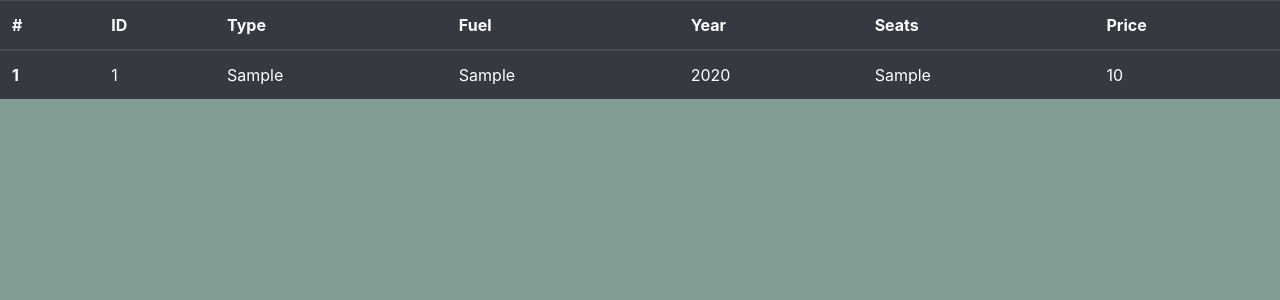
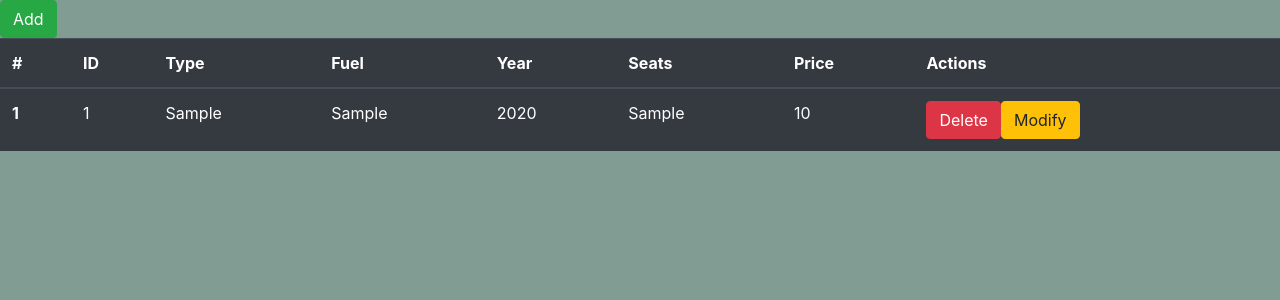
Before and after one commit to milanbalazs/record_management_system, a PHP site: page /index.php in a window 1280 px wide. Shown: the part 68-368 px from the top of the page. Run offline with PHP 8.4, Linux system fonts and the light colour scheme; the visitor is signed in with stand-in values (Sample User, id 1); tables that the repository leaves empty or names only in its code hold one stand-in row (values such as "Sample post").

Commit message:
Add functionality for Delete button. It removes the record from MySQL

```diff
--- a/app/index.php
+++ b/app/index.php
@@ -16,13 +16,24 @@ if($_SERVER['REQUEST_METHOD'] == "POST" and isset($_POST['logout_btn'])) {
     redirect("logout.php");
 }
 
+if($_SERVER['REQUEST_METHOD'] == "POST" and isset($_POST['delete_btn'])) {
+    $sql = "DELETE FROM cars WHERE car_id='" . $_POST['action_value'] . "'";
+    if ($record_management_system_db_conn->query($sql) === TRUE) {
+        // Refresh the page.
+        header("Refresh:0");
+    }
+    else {
+        echo "Error deleting record: " . $record_management_system_db_conn->error;
+    }
+}
+
 ?>
 
 <!DOCTYPE html>
 <html lang="en">
 <head>
     <meta charset="UTF-8">
-    <title>Home</title>
+    <title>RMS</title>
     <link rel="stylesheet" href="https://stackpath.bootstrapcdn.com/bootstrap/4.5.2/css/bootstrap.min.css">
     <link rel="stylesheet" href="index.css">
     <link rel="icon" href="favicon.ico" type="image/x-icon">
@@ -65,6 +76,11 @@ if($_SERVER['REQUEST_METHOD'] == "POST" and isset($_POST['logout_btn'])) {
             <th scope="col">Year</th>
             <th scope="col">Seats</th>
             <th scope="col">Price</th>
+            <?php
+            if(isset($_SESSION["loggedin"]) && $_SESSION["loggedin"] === true){
+                echo '<th scope="col">Actions</th>';
+            }
+            ?>
             </tr>
         </thead>
         <tbody>
@@ -73,9 +89,9 @@ if($_SERVER['REQUEST_METHOD'] == "POST" and isset($_POST['logout_btn'])) {
             $cars = [];
 
             // Prepare a select statement
-            $sql = "SELECT * FROM cars";
+            $get_cars_sql = "SELECT * FROM cars";
 
-            if ($result = $record_management_system_db_conn->query($sql)) {
+            if ($result = $record_management_system_db_conn->query($get_cars_sql)) {
                 while ($data = $result->fetch_object()) {
                     $cars[] = $data;
                 }
@@ -88,6 +104,17 @@ if($_SERVER['REQUEST_METHOD'] == "POST" and isset($_POST['logout_btn'])) {
                 echo "<td>" . $car->car_year . "</td>";
                 echo "<td>" . $car->car_seats . "</td>";
                 echo "<td>" . $car->car_price . "</td>";
+                if(isset($_SESSION["loggedin"]) && $_SESSION["loggedin"] === true){
+                    echo '<form class="form-inline" action="index.php" method="post">';
+                    echo '<input type="submit" class="btn btn-success" name="addn_btn" value=Add />';
+                    echo '<td>';
+                    echo '<input type="submit" class="btn btn-danger" name="delete_btn" value=Delete />';
+                    echo '<input type="submit" class="btn btn-warning" name="modify_btn" value=Modify />';
+                    echo '<input type="hidden" name="action_value" value=' . $car->car_id . '>';
+                    echo '</td>';
+                    echo '</form>';
+
+                }
                 echo" </tr>";
                 $counter += 1;
             }
--- a/docker-compose.yml
+++ b/docker-compose.yml
@@ -17,6 +17,7 @@ services:
     # ports:
     #   - "3306:3306"
     build: './build/mysql'
+    restart: always
     networks:
       - db_net
     environment:
```
